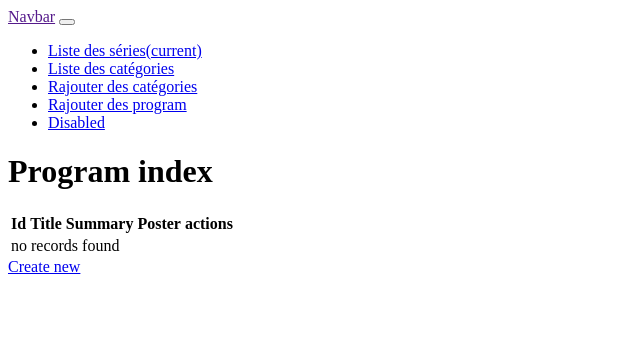
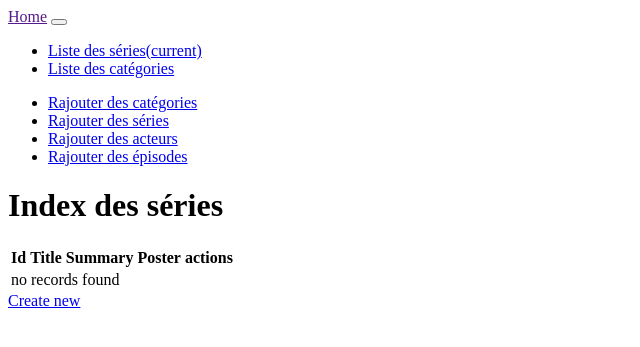
Before and after one commit to Easywilder/quetes_symfony, a Symfony app: template templates/program/index.html.twig in a window 1280 px wide. Shown: the top 347 px of the page, without its empty margins (0-640 px from the left). Run offline with Twig, Linux system fonts and the light colour scheme; the template is opened without the code that fills it, so the values that code supplies are empty; some libraries are stand-ins or nearby versions.

Commit message:
corriger slug ajouter un épisode

```diff
--- a/composer.json
+++ b/composer.json
@@ -33,7 +33,7 @@
         "fzaninotto/faker": "^1.9",
         "symfony/debug-pack": "*",
         "symfony/maker-bundle": "^1.0",
-        "symfony/profiler-pack": "*",
+        "symfony/profiler-pack": "^1.0",
         "symfony/test-pack": "*",
         "symfony/web-server-bundle": "4.3.*"
     },
--- a/config/bundles.php
+++ b/config/bundles.php
@@ -3,7 +3,6 @@
 return [
     Symfony\Bundle\FrameworkBundle\FrameworkBundle::class => ['all' => true],
     Sensio\Bundle\FrameworkExtraBundle\SensioFrameworkExtraBundle::class => ['all' => true],
-    Doctrine\Bundle\DoctrineCacheBundle\DoctrineCacheBundle::class => ['all' => true],
     Doctrine\Bundle\DoctrineBundle\DoctrineBundle::class => ['all' => true],
     Doctrine\Bundle\MigrationsBundle\DoctrineMigrationsBundle::class => ['all' => true],
     Symfony\Bundle\SecurityBundle\SecurityBundle::class => ['all' => true],
--- a/src/Entity/Season.php
+++ b/src/Entity/Season.php
@@ -47,6 +47,10 @@ class Season
     public function __construct()
     {
         $this->episodes = new ArrayCollection();
+    }
+    public function __toString()
+    {
+        return $this->program->getTitle().' - season . ' . $this->number;
     }
 
     public function getId(): ?int
--- a/src/Form/EpisodeType.php
+++ b/src/Form/EpisodeType.php
@@ -15,7 +15,8 @@ class EpisodeType extends AbstractType
             ->add('title')
             ->add('number')
             ->add('synopsis')
-            ->add('season', null, ['choice_label' => 'number'])
+            ->add('season', null)
+
         ;
     }
 
--- a/src/Service/Slugify.php
+++ b/src/Service/Slugify.php
@@ -8,8 +8,8 @@ class Slugify
 {
     public function generate(string $slug): string
     {
-        $caracteres = [ 'Ç' => 'c', ' ' => '-', 'À' => 'a', 'Á' => 'a', 'Â' => 'a', 'Ä' => 'a', // vérifier les premiers trucs
-            'à' => 'a', 'á' => 'a', 'ä' => 'a',
+        $caracteres = [ 'ç' => 'c', 'Ç' => 'c', ' ' => '-', 'À' => 'a', 'Á' => 'a', 'Â' => 'a', 'Ä' => 'a',
+            'à' => 'a', 'á' => 'a', 'ä' => 'a', '$' => '', "'" => '',
             'È' => 'e', 'É' => 'e', 'Ê' => 'e', 'Ë' => 'e', 'è' => 'e', 'é' => 'e', 'ê' => 'e', 'ë' => 'e',
             'Ì' => 'i', 'Í' => 'i', 'Î' => 'i', 'Ï' => 'i', 'ì' => 'i', 'í' => 'i', 'î' => 'i', 'ï' => 'i',
             'Ò' => 'o', 'Ó' => 'o', 'Ô' => 'o', 'Ö' => 'o', 'ò' => 'o', 'ó' => 'o', 'ô' => 'o', 'ö' => 'o',
--- a/templates/actor/index.html.twig
+++ b/templates/actor/index.html.twig
@@ -1,6 +1,4 @@
-<!DOCTYPE html>
-
-<title>Actor index</title>
+{%  extends "base.html.twig" %}
 
 {% block body %}
     <h1>Actor index</h1>
--- a/templates/category/add.html.twig
+++ b/templates/category/add.html.twig
@@ -8,4 +8,6 @@
     <button class="btn"> {{ button_label|default('Save') }}</button></br>
     {{ form_end(form) }}</br>
 
+
+
 {% endblock %}
--- a/templates/navbar.html.twig
+++ b/templates/navbar.html.twig
@@ -1,23 +1,32 @@
 <nav class="navbar navbar-expand-lg navbar-dark bg-primary">
-    <a class="navbar-brand" href="">Navbar</a>
+    <a class="navbar-brand" href="">Home</a>
     <button class="navbar-toggler" type="button" data-toggle="collapse" data-target="#navbarNav"
             aria-controls="navbarNav" aria-expanded="false" aria-label="Toggle navigation">
         <span class="navbar-toggler-icon"></span>
     </button>
     <div class="collapse navbar-collapse" id="navbarNav">
-        <ul class="navbar-nav">
+        <ul class="navbar-nav mr-auto">
             <li class="nav-item active">
                 <a class="nav-link" href="{{ path('wild_index') }}">Liste des séries<span class="sr-only">(current)</span></a>
             </li>
-            <li class="nav-item">
+            <li class="nav-item active">
                 <a class="nav-link" href="{{ path('category')}}">Liste des catégories</a>
             </li>
-            <li class="nav-item">
+        </ul>
+    </div>
+    <div class="collapse navbar-collapse" id="navbarNav2">
+        <ul class="navbar-nav ml-auto">
+            <li class="nav-item active">
                 <a class="nav-link" href="{{ path('category_add')}}">Rajouter des catégories</a>
-            </li><li class="nav-item">
-                <a class="nav-link" href="{{ path('program_new')}}">Rajouter des program</a>
-            <li class="nav-item">
-                <a class="nav-link disabled" href="#" tabindex="-1" aria-disabled="true">Disabled</a>
+            </li>
+            <li class="nav-item active">
+                <a class="nav-link" href="{{ path('program_new')}}">Rajouter des séries</a>
+            </li>
+            <li class="nav-item active">
+                <a class="nav-link" href="{{ path('actor_new')}}">Rajouter des acteurs</a>
+            </li>
+            <li class="nav-item active">
+                <a class="nav-link" href="{{ path('episode_new')}}">Rajouter des épisodes</a>
             </li>
         </ul>
     </div>
--- a/templates/program/index.html.twig
+++ b/templates/program/index.html.twig
@@ -3,7 +3,7 @@
 {% block title%} Program index {%endblock%}
 
 {% block body %}
-    <h1>Program index</h1>
+    <h1>Index des séries</h1>
 
     <table class="table">
         <thead>
@@ -24,8 +24,8 @@
                     <td>{{ program.summary }}</td>
                     <td><img alt="" class="poster" src="{{ program.poster }}"></td>
                     <td>
-                        <a href="{{ path('program_show', {'id': program.id}) }}">show</a>
-                        <a href="{{ path('program_edit', {'id': program.id}) }}">edit</a>
+                        <a href="{{ path('program_show', {'slug': program.slug}) }}">show</a>
+                        <a href="{{ path('program_edit', {'slug': program.slug}) }}">edit</a>
                     </td>
                 </tr>
             </div>
--- a/templates/program/show.html.twig
+++ b/templates/program/show.html.twig
@@ -3,7 +3,7 @@
 <title>Program</title>
 
 {% block body %}
-    <h1>Program</h1>
+    <h1>Série</h1>
 
     <table class="table">
         <tbody>
--- a/templates/wild/home.html.twig
+++ b/templates/wild/home.html.twig
@@ -1,3 +1,5 @@
+
+
 <a href="{{ path('wild_show', { 'slug': "walking-dead" }) }}">
     Testing show() method from WildController with a real program s slug.
 </a>
--- a/templates/wild/index.html.twig
+++ b/templates/wild/index.html.twig
@@ -8,7 +8,8 @@
     </br>
     {% for program in programs %}
         <div>
-            <h2>{{ loop.index }} / <a href="{{ path('wild_show_program',{'slug':program.slug}) }}">{{ program.title }}</a> - Catégorie : {{ program.category.name }}</h2>
+            <h2>{{ loop.index }} / <a href="{{ path('wild_show_program',{'slug':program.slug}) }}">{{ program.title }}</a> -
+                Catégorie : {{ program.category.name }}</h2>
             <p>{{ program.summary }}</p>
         </div>
     {% else %}
--- a/templates/wild/show.html.twig
+++ b/templates/wild/show.html.twig
@@ -20,7 +20,7 @@
             <strong>Acteur :</strong>
             <ul>
                 {% for actor in program.actors %}
-                    <li><a href="{{ path('actor_show',{'slug': actor.slug}) }}">{{ actor.slug}} </a></li> //montrer à J.M (autre path : actor_show)
+                    <li><a href="{{ path('actor_show',{'slug': actor.slug}) }}">{{ actor.slug}} </a></li>
                 {% else %}
                     <li>Aucun acteur pour cette série</li>
                 {% endfor %}
```
Also changed, not shown: templates/navbar_admin.html.twig (+9 -3 lines), 2 other files.
